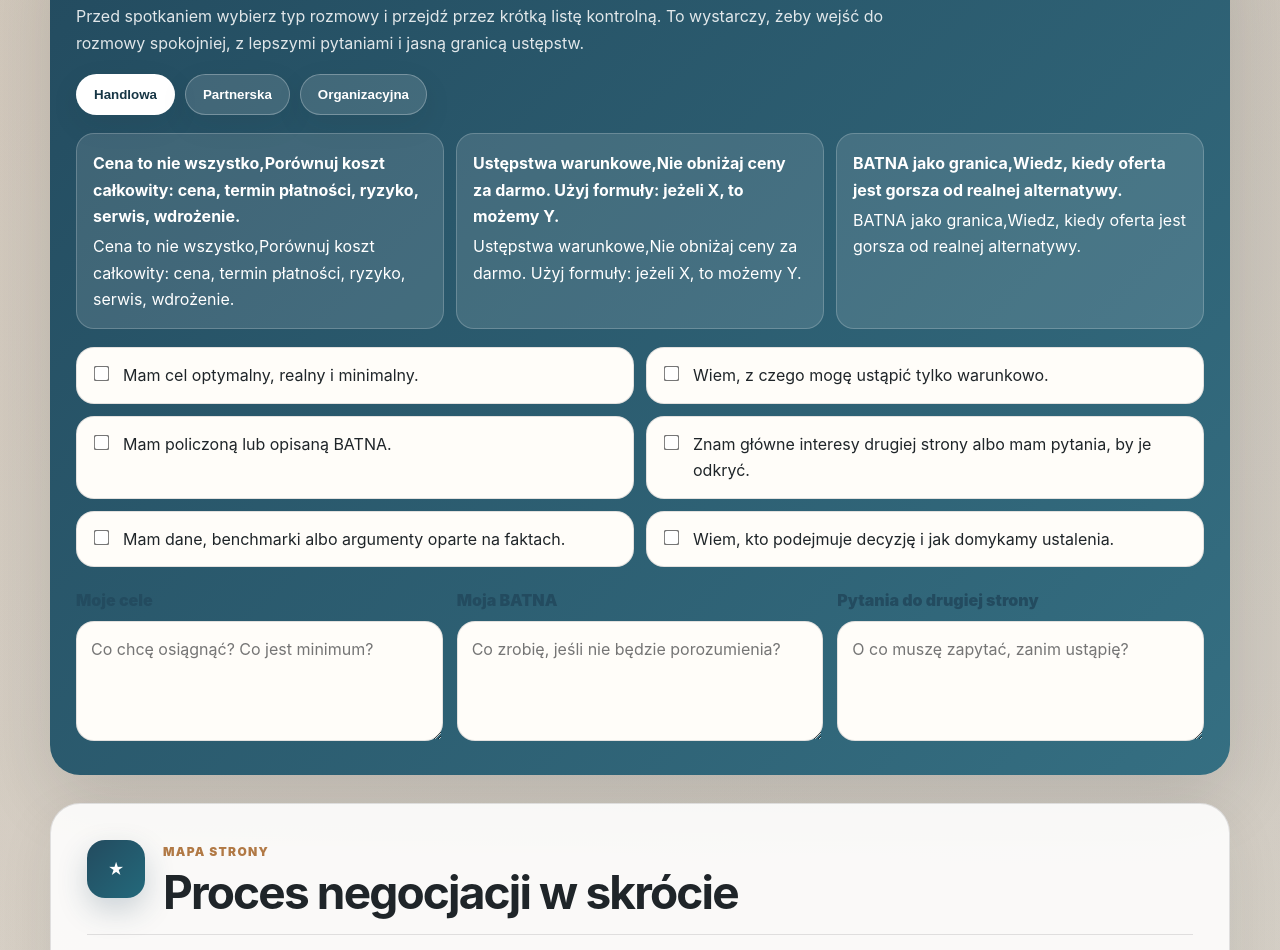
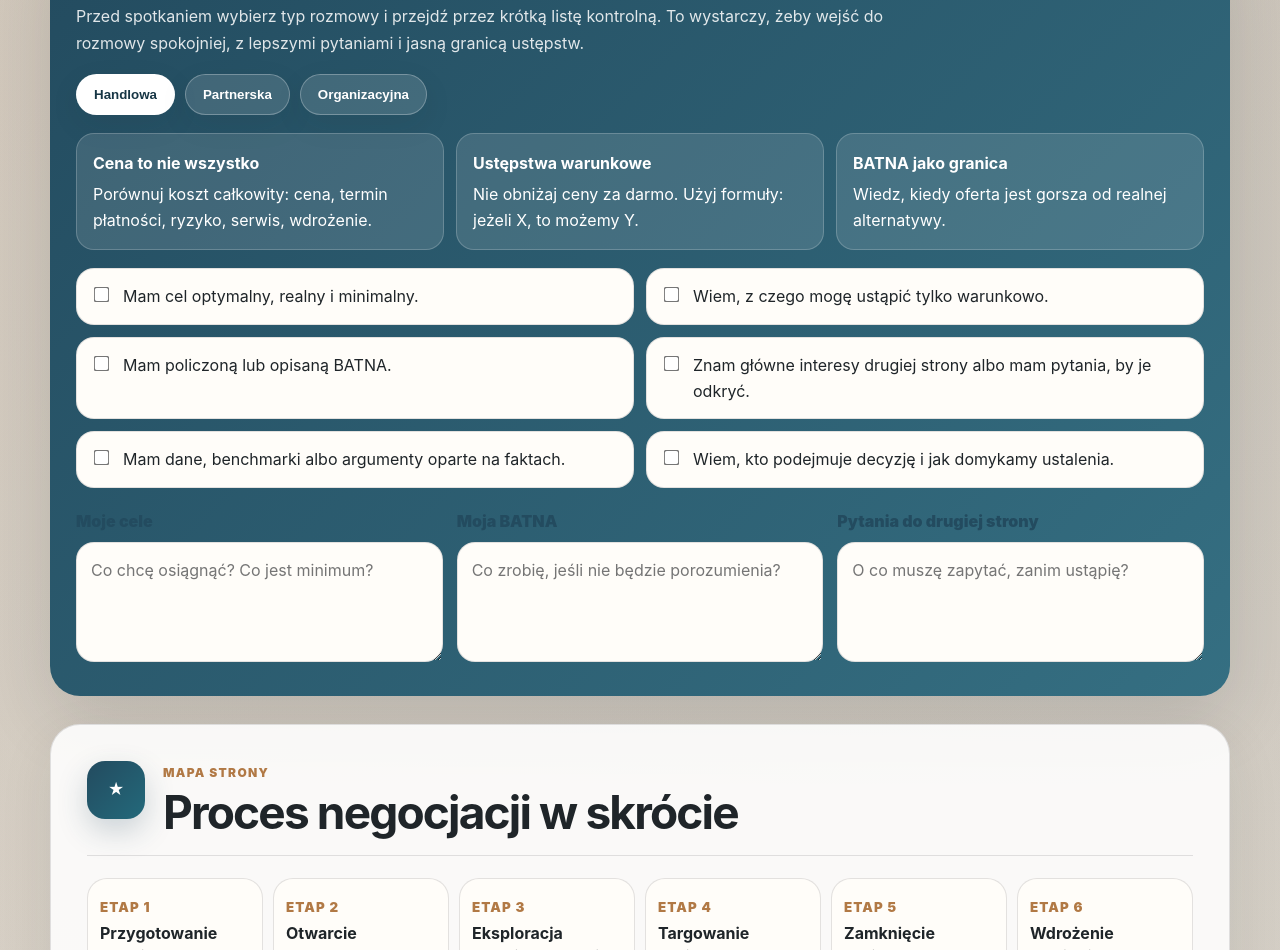
Before and after one commit to ewemol92-commits/MOLDI, a plain HTML site: page docs/index.html in a window 1280 px wide. Shown: the part 1330-2280 px from the top of the page. Drawn offline with Linux system fonts and the light colour scheme.

```diff
--- a/docs/index.html
+++ b/docs/index.html
@@ -478,7 +478,9 @@
       document.querySelectorAll('.tab').forEach(b => b.classList.remove('active'));
       if (btn) btn.classList.add('active');
       const box = document.getElementById('scenarioTips');
-      box.innerHTML = scenarios[key].map(t => `<div class="tip"><strong>${t}</strong><span>${t}</span></div>`).join('');
+      box.innerHTML = scenarios[key]
+        .map(([title, text]) => `<div class="tip"><strong>${title}</strong><span>${text}</span></div>`)
+        .join('');
     }
     setScenario('sales', document.querySelector('.tab'));
     function toggleDark() {
```
Also changed, not shown: strona_negocjacje_praktyczna.html (+3 -1 lines), 1 other file.
